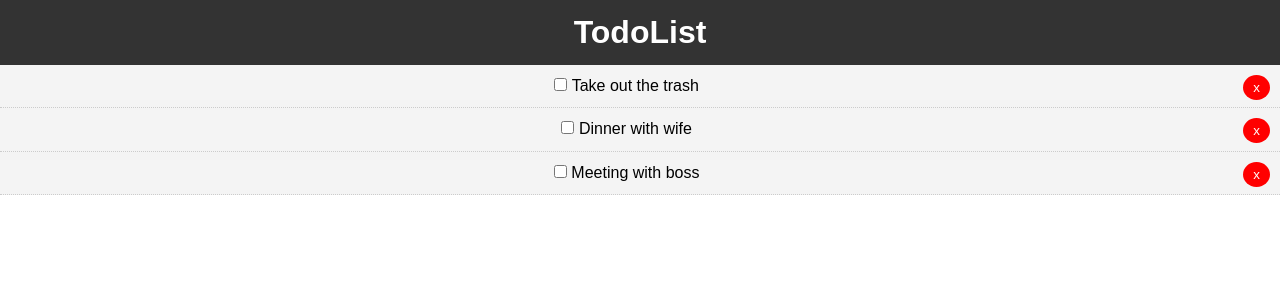
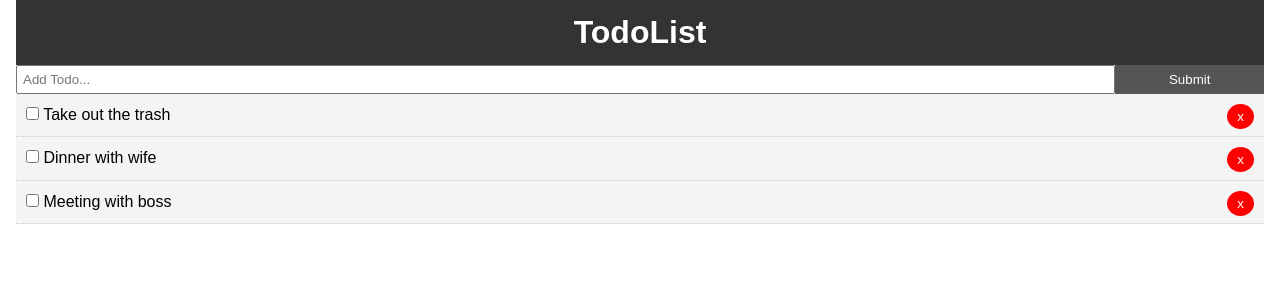
Before and after one commit to snyarde/React-JS-Crash-Course-2019, a React (Create React App) app: page / in a window 1280 px wide. Shown: the top 300 px of the page. Built offline with nearby package versions, Linux system fonts and the light colour scheme.

Commit message:
Adds AddTodo component
Adds AddTodo component and base styling

```diff
--- a/src/App.js
+++ b/src/App.js
@@ -1,6 +1,7 @@
 import React, { Component } from "react";
 import Todos from "./components/Todos";
 import Header from "./components/layout/Header";
+import AddTodo from "./components/AddTodo";
 
 class App extends Component {
   state = {
@@ -46,13 +47,16 @@ class App extends Component {
   render() {
     return (
       <div className="App">
+        <div className="container">
           <Header />
+          <AddTodo />
           <Todos
             todos={this.state.todos}
             markComplete={this.markComplete}
             delTodo={this.delTodo}
           />
         </div>
+      </div>
     );
   }
 }
--- /dev/null
+++ b/src/components/AddTodo.js
@@ -0,0 +1,24 @@
+import React, { Component } from "react";
+
+class AddTodo extends Component {
+  render() {
+    return (
+      <form style={{ display: "flex" }}>
+        <input
+          type="text"
+          name="title"
+          placeholder="Add Todo..."
+          style={{ flex: "10", padding: "5px" }}
+        />
+        <input
+          type="submit"
+          value="Submit"
+          className="btn"
+          style={{ flex: "1" }}
+        />
+      </form>
+    );
+  }
+}
+
+export default AddTodo;
--- a/src/styles.css
+++ b/src/styles.css
@@ -14,6 +14,23 @@ a {
   text-decoration: none;
 }
 
-.App {
+/* .App {
   text-align: center;
+} */
+
+.container {
+  padding: 0 1rem;
 }
+
+.btn {
+  display: inline-block;
+  border: none;
+  background: #555;
+  color: #fff;
+  padding: 7px 20px;
+  cursor: pointer;
+}
+
+.btn:hover {
+  background: #666;
+}
```
Lines whose indentation alone changed are shown as unchanged.
